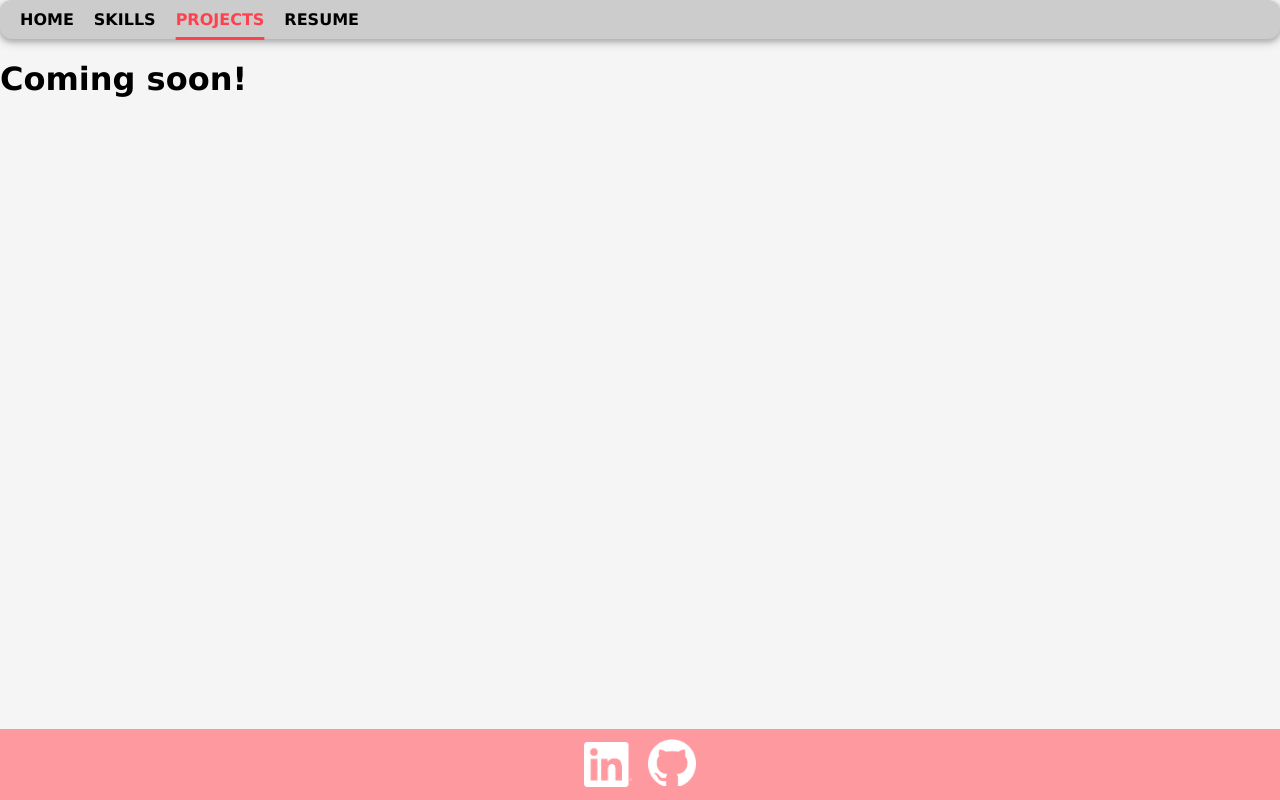
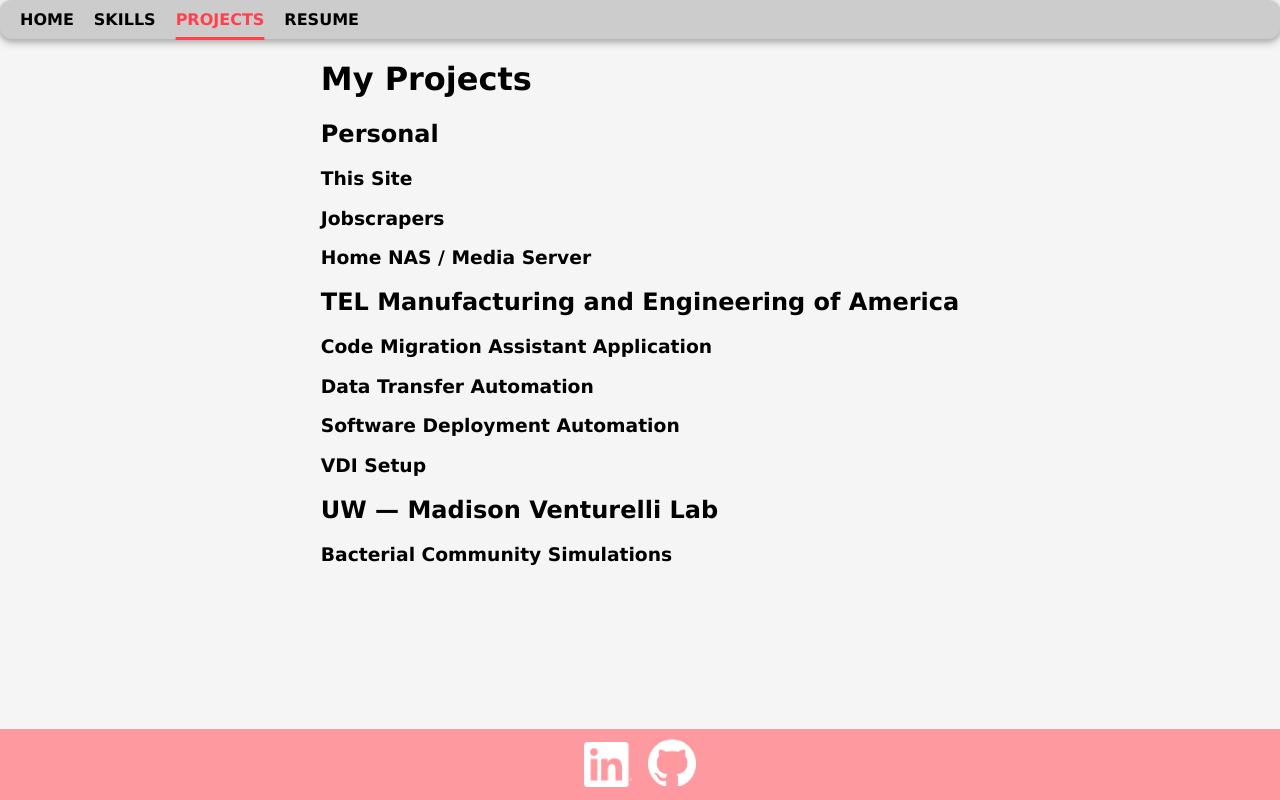
Before and after one commit to Mika-Chang/Mika-Chang.github.io, a SvelteKit app: page /projects in a window 1280 px wide. Built offline with nearby package versions, Linux system fonts and the light colour scheme.

Commit message:
Added list of projects

```diff
--- a/src/routes/projects/+page.svelte
+++ b/src/routes/projects/+page.svelte
@@ -1 +1,20 @@
-<h1>Coming soon!</h1>
+<div class="content">
+    <h1>My Projects</h1>
+    <h2>Personal</h2>
+    <h3>This Site</h3>
+    <h3>Jobscrapers</h3>
+    <h3>Home NAS / Media Server</h3>
+    <h2>TEL Manufacturing and Engineering of America</h2>
+    <h3>Code Migration Assistant Application</h3>
+    <h3>Data Transfer Automation</h3>
+    <h3>Software Deployment Automation</h3>
+    <h3>VDI Setup</h3>
+    <h2>UW &#8212 Madison Venturelli Lab</h2>
+    <h3>Bacterial Community Simulations</h3>
+</div>
+
+<style>
+    .content{
+        margin: 0 auto;
+    }
+</style>
```
